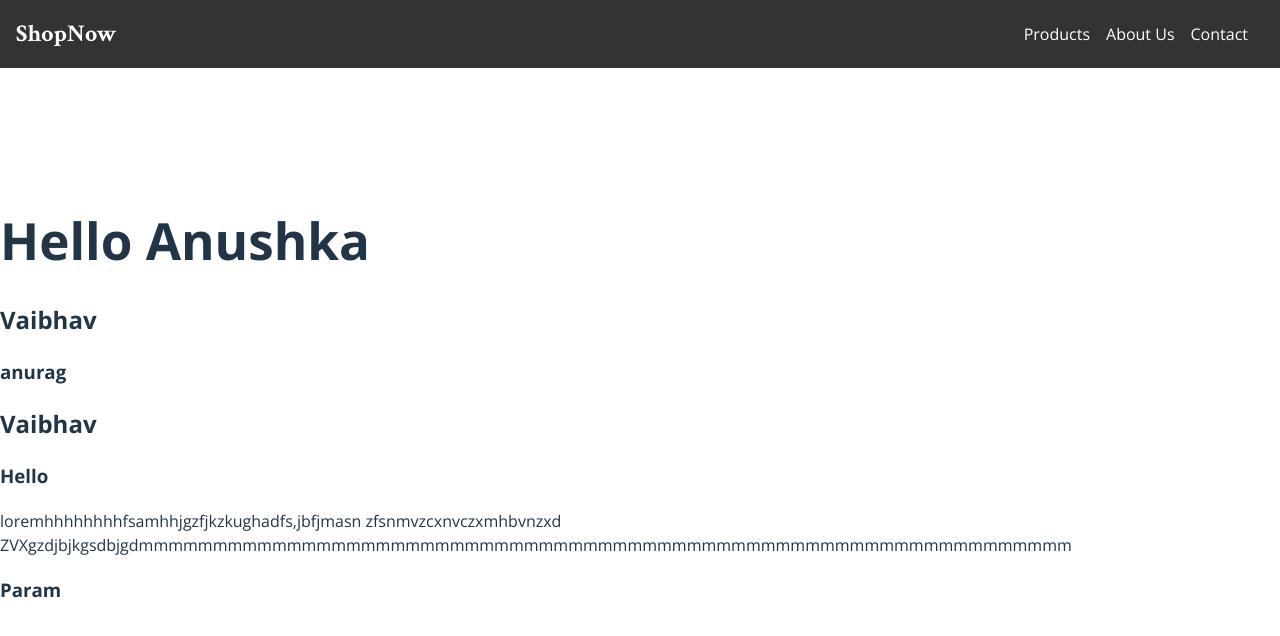
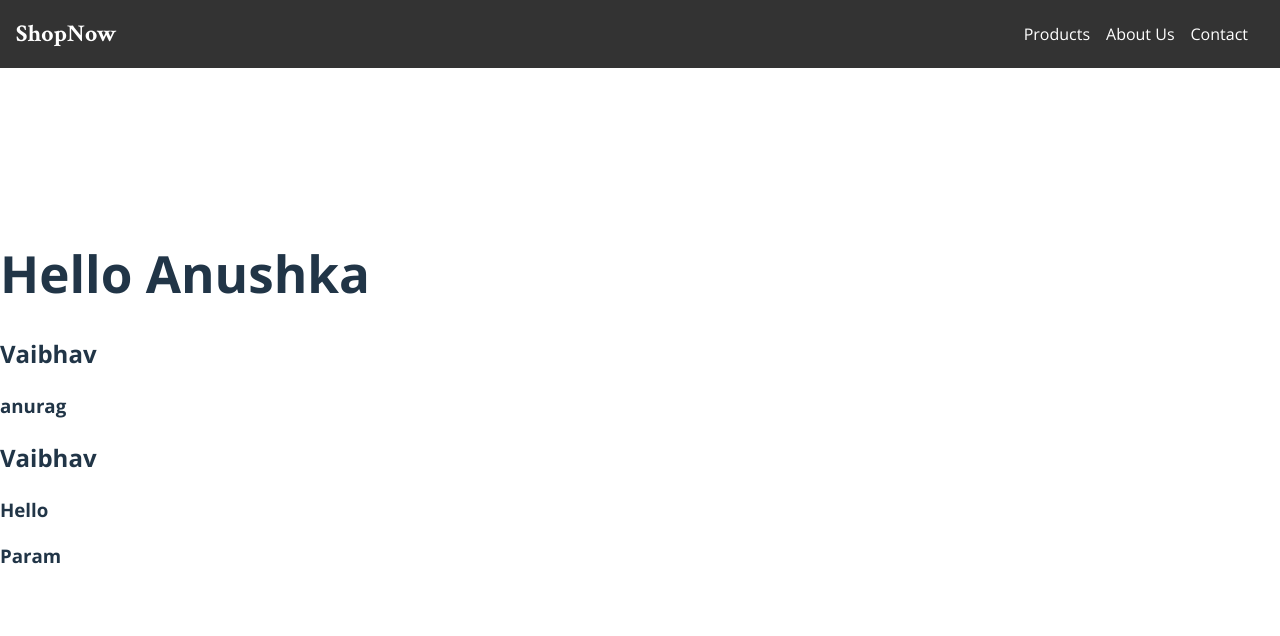
Before and after one commit to Grenud/Bayava-Kamdhenu, a React (Vite) app in the folder vite-project/: page / in a window 1280 px wide. Shown: the top 636 px of the page. Built offline with nearby package versions, Linux system fonts and the light colour scheme.

Commit message:
Delete Test

```diff
--- a/vite-project/src/App.jsx
+++ b/vite-project/src/App.jsx
@@ -15,8 +15,7 @@ function App() {
     <h2>Vaibhav</h2>
 
     <h3>Hello</h3>
-    <p>loremhhhhhhhhfsamhhjgzfjkzkughadfs,jbfjmasn zfsnmvzcxnvczxmhbvnzxd
-    ZVXgzdjbjkgsdbjgdmmmmmmmmmmmmmmmmmmmmmmmmmmmmmmmmmmmmmmmmmmmmmmmmmmmmmmmmmmmmmmm</p>
+
 
 
 
```
